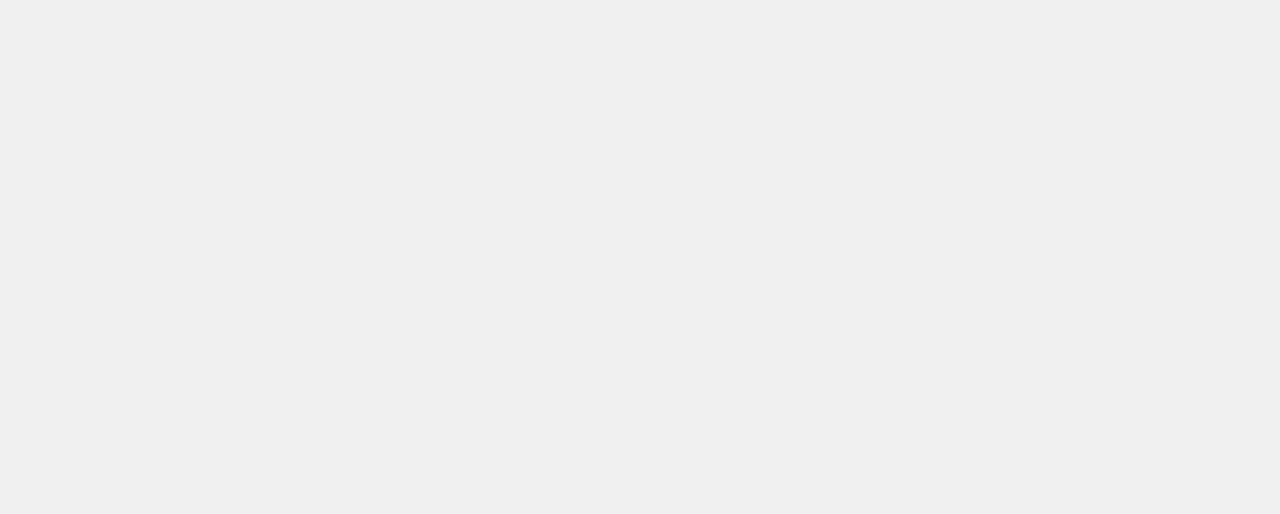
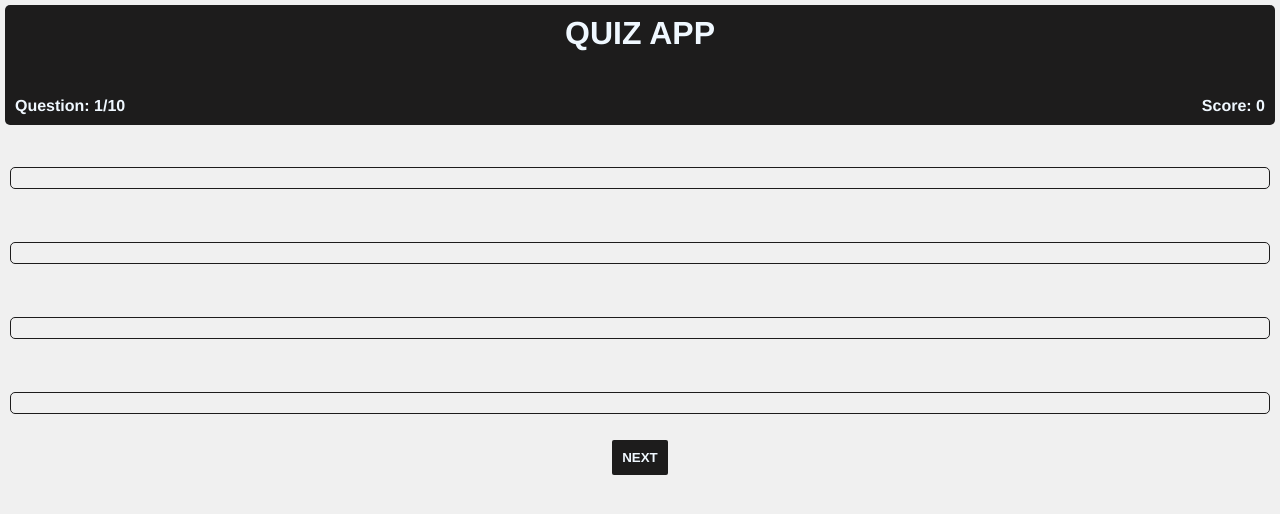
Before and after one commit to RITIK-coder-1/Quiz-App, a plain HTML site: page index.html in a window 1280 px wide. Drawn offline with Linux system fonts and the light colour scheme; no server answers.

Commit message:
Completed the design and some of the functionalities

```diff
--- a/index.html
+++ b/index.html
@@ -7,7 +7,31 @@
     <link rel="stylesheet" href="style.css">
 </head>
 <body>
+    <!-- header -->
+    <header>
+        <h1>QUIZ APP</h1>
+        <div>
+            <span id="questionNumber">Question: 1/10</span>
+            <span id="score">Score: 0</span>
+        </div>
+    </header>
+    <!-- Quiz -->
+    <main>
+        <!-- Question -->
+        <h2 id="question"></h2>
 
+        <!-- Options -->
+        <ul>
+            <li class="options"></li>
+            <li class="options"></li>
+            <li class="options"></li>
+            <li class="options"></li>
+        </ul>
+
+        <div>
+            <button id="next">NEXT</button>
+        </div>
+    </main>
 </body>
 <script src="index.js"></script>
 </html>
--- a/index.js
+++ b/index.js
@@ -0,0 +1,36 @@
+let scoreNumber = 0 // it tracks the score
+let optionChoosen = false // it looks if any of the options is chosen or not
+
+// Selecting Elements -->
+
+const options = document.getElementsByClassName("options")
+const question = document.getElementById("question")
+let score = document.getElementById("score")
+const next = document.getElementById("next")
+
+// Fetching API --->
+
+const questionsData = fetch("https://opentdb.com/api.php?amount=10&category=17&difficulty=easy&type=multiple")
+questionsData
+.then(Response => Response.json())
+.then(data => {
+    console.log(data);
+    const results = data.results[randomQuestion()]
+    console.log(results);
+    const questions = results.question
+    console.log(questions);
+    const correct = results.correct_answer
+    console.log(correct);
+    const incorrect = results.incorrect_answers
+    console.log(incorrect);
+    const answers = [correct, ...incorrect]
+    console.log(answers);
+
+    question.innerText = `${questions}`
+
+    answers.sort(() => Math.random() - 0.5)
+})
+
+function randomQuestion() {
+    return Math.floor(Math.random() * 10)
+}
--- a/style.css
+++ b/style.css
@@ -12,4 +12,62 @@ body, :root{
 
 body{
     background-color: #f0f0f0;
+    padding: 5px;
 }
+header{
+    text-align: center;
+    width: 100%;
+    height: 120px;
+    background-color: #1d1c1c;
+    color: aliceblue;
+    display: flex;
+    flex-direction: column;
+    justify-content: space-between;
+    border-radius: 5px;
+    padding: 10px;
+    font-family: 'Franklin Gothic Medium', 'Arial Narrow', Arial, sans-serif;
+    font-weight: 600;
+}
+header div{
+    display: flex;
+    justify-content: space-between;
+}
+main{
+    padding: 15px 5px;
+}
+ul{
+    display: flex;
+    flex-direction: column;
+    justify-content: space-around;
+    height: 300px;
+}
+li{
+    border: 1px solid #1d1c1c;
+    border-radius: 5px;
+    padding: 10px;
+    cursor: pointer;
+    list-style: none;
+    transition: 0.5s;
+}
+main > div{
+    display: flex;
+    justify-content: center;
+}
+button{
+    background-color: #1d1c1c;
+    border: none;
+    border-radius: 2px;
+    padding: 10px;
+    color: aliceblue;
+    font-weight: 600;
+    cursor: pointer;
+}
+
+/* Hover effects */
+
+li:hover{
+    background-color: aliceblue;
+}
+button:hover{
+    background-color: #3d3b3b;
+}
```
